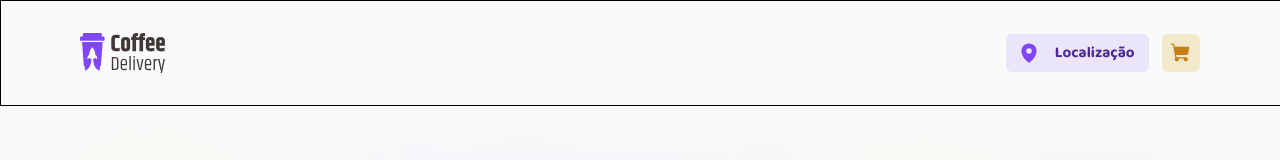
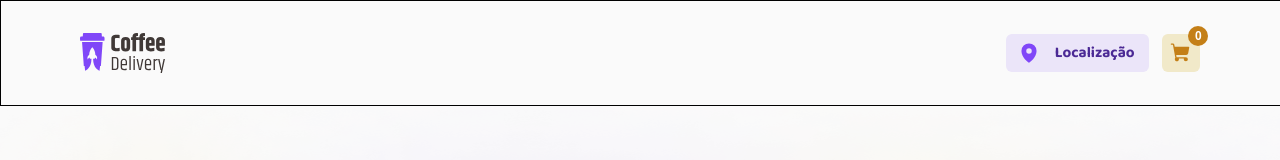
Before and after one commit to eoliveiradev/Coffee-Delivery, a React (Vite) app: page / in a window 1280 px wide. Shown: the top 160 px of the page. Built offline with nearby package versions, Linux system fonts and the light colour scheme.

Commit message:
Add to Cart
The "Add to cart" button is now fully functional.

```diff
--- a/src/App.tsx
+++ b/src/App.tsx
@@ -1,15 +1,44 @@
-import { BrowserRouter} from 'react-router-dom';
+import React, { createContext, useState } from 'react';
+import { BrowserRouter } from 'react-router-dom';
 import { ThemeProvider } from 'styled-components';
 import { Router } from './Router';
 import { GlobalStyle } from './styles/global';
 import { defaultTheme } from './styles/themes/defaultTheme';
+import { coffeItemType } from './data/Menu/MenuItems';
+
+interface ShoppingCartItem{
+  id: number;
+  quantity: number;
+}
+
+interface ShoppingCartContextType {
+  shoppingCart: ShoppingCartItem[];
+  setShoppingCart: React.Dispatch<React.SetStateAction<ShoppingCartItem[]>>;
+  numberOfItemsInCart: number;
+  setNumberOfitemsInCart: React.Dispatch<React.SetStateAction<number>>;
+}
+
+export const ShoppingCartContext = createContext({} as ShoppingCartContextType)
+
 function App() {
+  const [shoppingCart, setShoppingCart] = useState<ShoppingCartItem[]>([])
+  const [numberOfItemsInCart, setNumberOfItemsInCart] = useState<number>(0)
+
   return (
     <ThemeProvider theme={defaultTheme}>
-      <BrowserRouter>
-        <GlobalStyle />
-        <Router />
-      </BrowserRouter>
+      <ShoppingCartContext.Provider
+        value={{
+          shoppingCart: shoppingCart,
+          setShoppingCart: setShoppingCart,
+          numberOfItemsInCart: numberOfItemsInCart,
+          setNumberOfitemsInCart: setNumberOfItemsInCart
+        }}
+      >
+        <BrowserRouter>
+          <GlobalStyle />
+          <Router />
+        </BrowserRouter>
+      </ShoppingCartContext.Provider>
     </ThemeProvider>
   )
 }
--- a/src/components/Counter/Counter.tsx
+++ b/src/components/Counter/Counter.tsx
@@ -2,18 +2,21 @@ import { useContext, useState } from "react"
 import { amountOfProductsContext } from "../ProductDisplay/ProductDisplay"
 import { CounterContainer } from "./styles"
 
+interface CounterProps{
+  counter: number;
+  setCounter: React.Dispatch<React.SetStateAction<number>>
+}
 
-export function Counter(){
-  const {amountOfProducts, setAmountOfProducts} = useContext(amountOfProductsContext)
+export function Counter(props: CounterProps){
 
   function handleCounter(method : string){
     if(method === "remove"){
-      if(amountOfProducts > 0){
-        setAmountOfProducts(amountOfProducts - 1);
+      if(props.counter > 0){
+        props.setCounter(props.counter - 1);
       }
     }
     else if(method === "add"){
-      setAmountOfProducts(amountOfProducts + 1);
+      props.setCounter(props.counter + 1);
     }
   }
 
@@ -25,7 +28,7 @@ export function Counter(){
         -
       </button>
         <span>
-          {amountOfProducts}
+          {props.counter}
         </span>
       <button
         onClick={() => handleCounter("add")}
--- a/src/components/Header/Header.tsx
+++ b/src/components/Header/Header.tsx
@@ -5,6 +5,7 @@ import { defaultTheme } from "../../styles/themes/defaultTheme";
 import React, { createContext, useContext, useState } from "react";
 import { LocationSelectionMenu } from "./components/LocationSelectionMenu/LocationSelectionMenu";
 import { LocationContext } from "../../layouts/DefaultLayout";
+import { ShoppingCartContext } from "../../App";
 
 interface LocationSelectionMenuContextType{
   setIsSelectingLocation: React.Dispatch<React.SetStateAction<boolean>>;
@@ -15,6 +16,7 @@ export const LocationSelectionMenuContext = createContext({} as LocationSelectio
 export function DefaultHeader() {
   const [isSelectingLocation, setIsSelectingLocation] =useState(false);
   const { location } = useContext(LocationContext)
+  const { numberOfItemsInCart } = useContext(ShoppingCartContext)
 
   return (
     <DefaultHeaderContainer>
@@ -51,10 +53,10 @@ export function DefaultHeader() {
           <CartWrapper
             onFocus={() => setIsSelectingLocation(false)}
           >
+            <span>{numberOfItemsInCart}</span>
             <ShoppingCart
               size={22}
               weight="fill"
-
             />
           </CartWrapper>
         </HeaderNavigation>
--- a/src/components/Header/components/LocationSelectionMenu/LocationSelectionMenu.tsx
+++ b/src/components/Header/components/LocationSelectionMenu/LocationSelectionMenu.tsx
@@ -50,7 +50,6 @@ export function LocationSelectionMenu() {
 
     return () => {
       window.removeEventListener('keydown', handleKeyDown);
-      console.log("unmounted")
     }
   }, [isSelectingLocation])
 
--- a/src/components/Header/styles.ts
+++ b/src/components/Header/styles.ts
@@ -73,6 +73,8 @@ export const LocationSelector = styled.button`
 `
 
 export const CartWrapper = styled.button`
+  position: relative;
+
   display: flex;
   justify-content: center;
   align-items: center;
@@ -85,6 +87,28 @@ export const CartWrapper = styled.button`
 
   border-radius: 6px;
 
+  span{
+    position: absolute;
+
+    top: -8px;
+    right: -8px;
+
+    display: flex;
+    justify-content: center;
+    align-items: center;
+
+    height: 20px;
+    width: 20px;
+
+    background-color: ${props => props.theme["product-colors"]["yellow-dark"]};
+
+    font-size: 0.75rem;
+    font-weight: 700;
+    color: ${props => props.theme["base-colors"]["white"]};
+
+    border-radius: 50%;
+  }
+
   &:focus-visible, :hover{
     outline: 2px solid black;
     outline-offset: 2px;
--- a/src/components/ProductDisplay/ProductDisplay.tsx
+++ b/src/components/ProductDisplay/ProductDisplay.tsx
@@ -2,8 +2,9 @@ import { coffeItemType } from "../../data/Menu/MenuItems";
 import { AddToCartSection, BuyWrapper, AddToCartButton, ProductDisplayContainer, ProductInfo, ProductTags } from "./styles";
 import { ShoppingCart } from "phosphor-react";
 import { defaultTheme } from "../../styles/themes/defaultTheme";
-import React, { createContext, useState } from "react";
+import React, { createContext, useContext, useState } from "react";
 import { Counter } from "../Counter/Counter";
+import { ShoppingCartContext } from "../../App";
 
 type productType = coffeItemType
 interface productDisplayProps{
@@ -21,9 +22,32 @@ export function ProductDisplay(props : productDisplayProps) {
 
   const [amountOfProducts, setAmountOfProducts] = useState(0)
 
+  const {
+    shoppingCart,
+    setShoppingCart,
+    numberOfItemsInCart,
+    setNumberOfitemsInCart
+  } = useContext(ShoppingCartContext)
+
+  function handleAddToCart(){
+    const ItemAlreadyInCart = shoppingCart.find(item => item.id === props.product.id)
+
+    if(ItemAlreadyInCart){
+      ItemAlreadyInCart.quantity += amountOfProducts
+    }else{
+      setShoppingCart([...shoppingCart, {
+        "id" : props.product.id,
+        "quantity" : amountOfProducts
+      }])
+    }
+    setNumberOfitemsInCart(numberOfItemsInCart + amountOfProducts);
+    setAmountOfProducts(0)
+  }
+
   return (
     <amountOfProductsContext.Provider value={{amountOfProducts, setAmountOfProducts}}>
       <ProductDisplayContainer>
+
         <img src={props.product.image} />
         <ProductTags>
           <li>{props.product.type}</li>
@@ -47,8 +71,14 @@ export function ProductDisplay(props : productDisplayProps) {
           </div>
 
           <AddToCartSection>
-            <Counter />
-            <AddToCartButton>
+            <Counter
+              counter = {amountOfProducts}
+              setCounter = {setAmountOfProducts}
+            />
+            <AddToCartButton
+              disabled={amountOfProducts === 0}
+              onClick={() => handleAddToCart()}
+            >
               <ShoppingCart
                 size={22}
                 weight="fill"
@@ -56,7 +86,6 @@ export function ProductDisplay(props : productDisplayProps) {
               />
             </AddToCartButton>
           </AddToCartSection>
-
         </BuyWrapper>
       </ProductDisplayContainer>
     </amountOfProductsContext.Provider>
```
